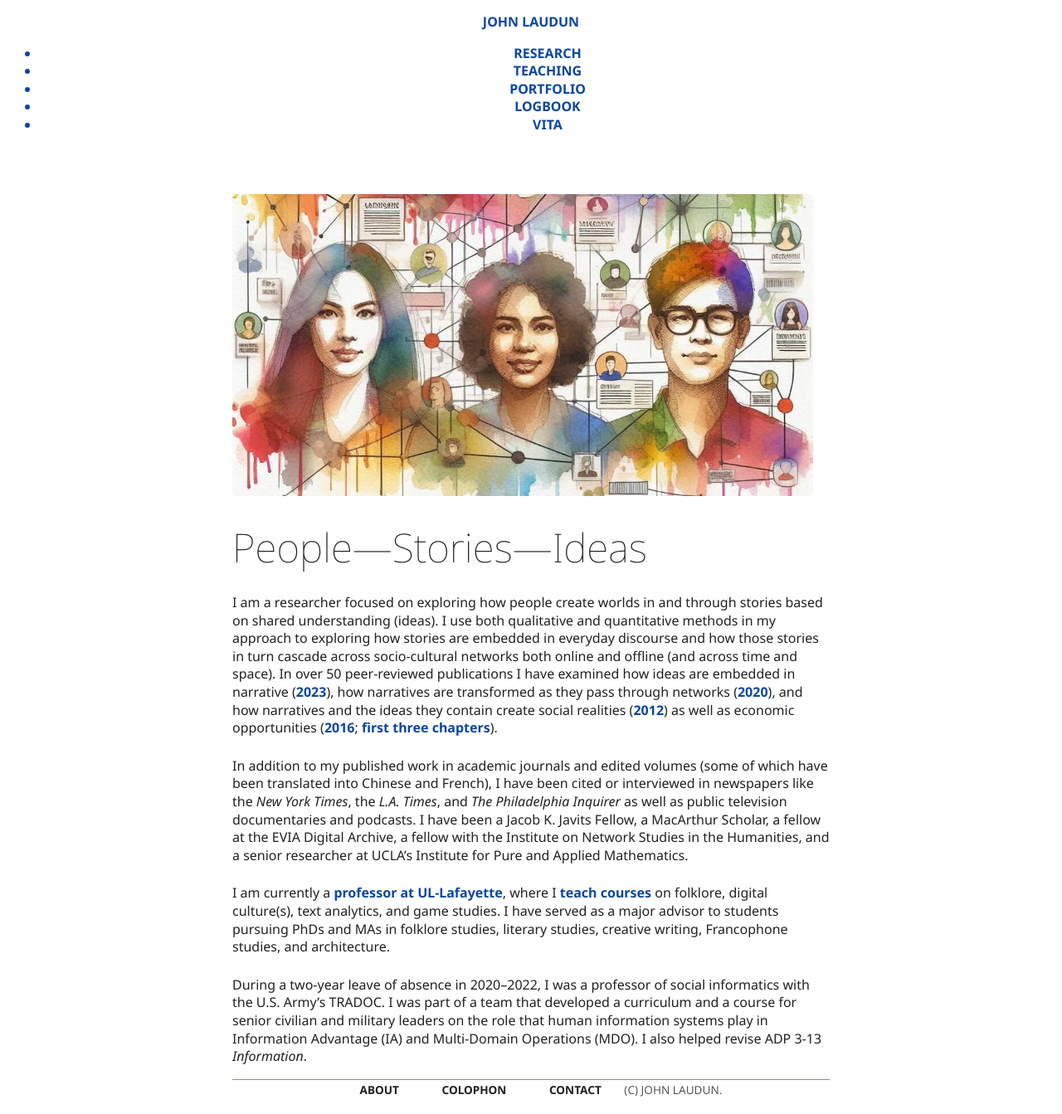
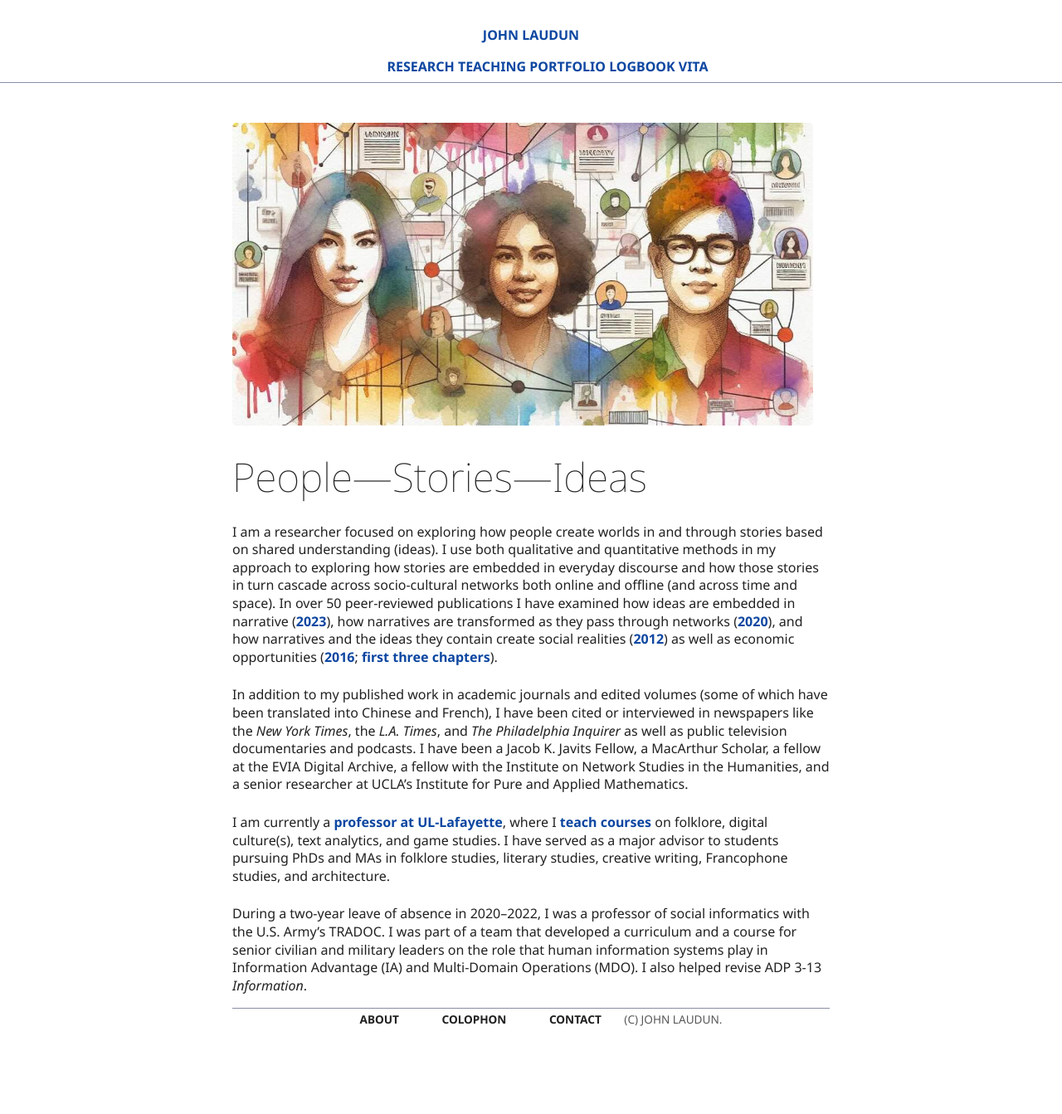
Before and after one commit to johnlaudun/jln, a Jekyll site: the page built from index.md, in a window 1280 px wide. Shown: the whole page at 83% size. Built offline with Jekyll 4.4.1, drawn with Linux system fonts in a browser that asks for light colours; after the commit the page ends 1257 px from its top, so only the background shows below that.

Commit message:
Header fix 8.

```diff
--- a/_includes/navigation.html
+++ b/_includes/navigation.html
@@ -1,10 +1,12 @@
-<div class="navbar">
-  <p class="title"><a href="{{site.url}}">John Laudun</a></p>
-  <ul class="navlist">
-    {% for item in site.data.navigation %}
-    <li><a href="{{site.url}}/{{ item.url }}">{{ item.title }}</a></li>
-    {% endfor %}
-  </ul>
+<div class="header">
+  <p class="header-title"><a href="{{site.url}}">John Laudun</a></p>
+  <div class="navlist">
+    <ul>
+      {% for item in site.data.navigation %}
+      <li><a href="{{site.url}}/{{ item.url }}">{{ item.title }}</a></li>
+      {% endfor %}
+    </ul>
+  </div>
 </div>
 
 
--- a/assets/css/simple.css
+++ b/assets/css/simple.css
@@ -264,15 +264,19 @@ input:enabled:focus-visible:where(
   outline-offset: 1px;
 }
 
-/* FORMAT NAVBAR */
+/* FORMAT HEADER */
 
-.navbar {
+header {
+  margin-top: 1rem;
+  color: var(--text-light);
   text-transform:uppercase;
-  color:var(--accent);
+  text-align: center;
+  border-bottom: 1px solid var(--border);
 }
 
-.title {
+.header-title p {
   margin: auto;
+  text-size: 1.2rem;
 }
 
 .navlist ul {
@@ -284,6 +288,7 @@ input:enabled:focus-visible:where(
 .navlist ul li {
   display: inline;
   text-decoration: none;
+  text-size: 0.8rem;
 }
 
 .logo {
```
